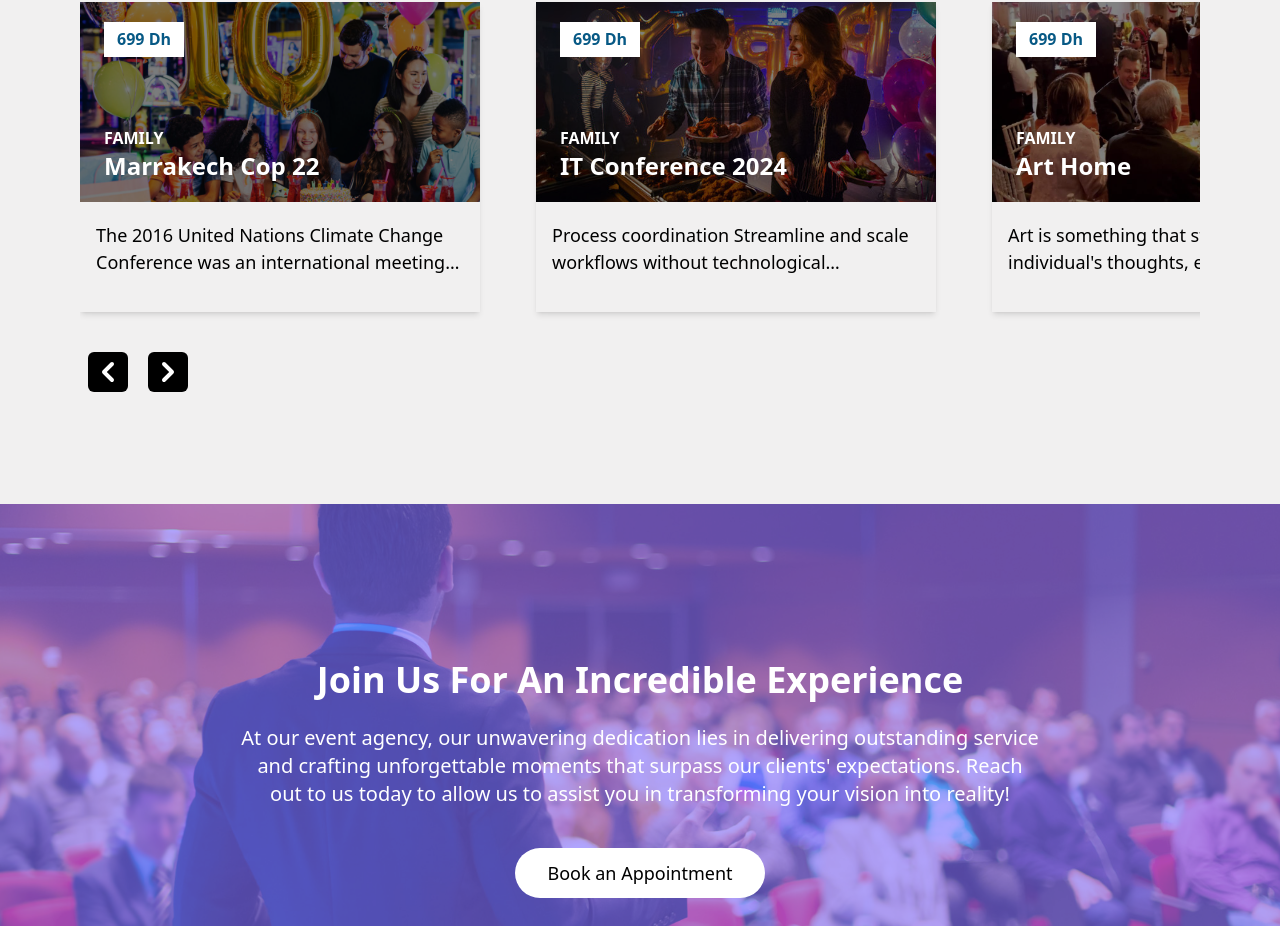
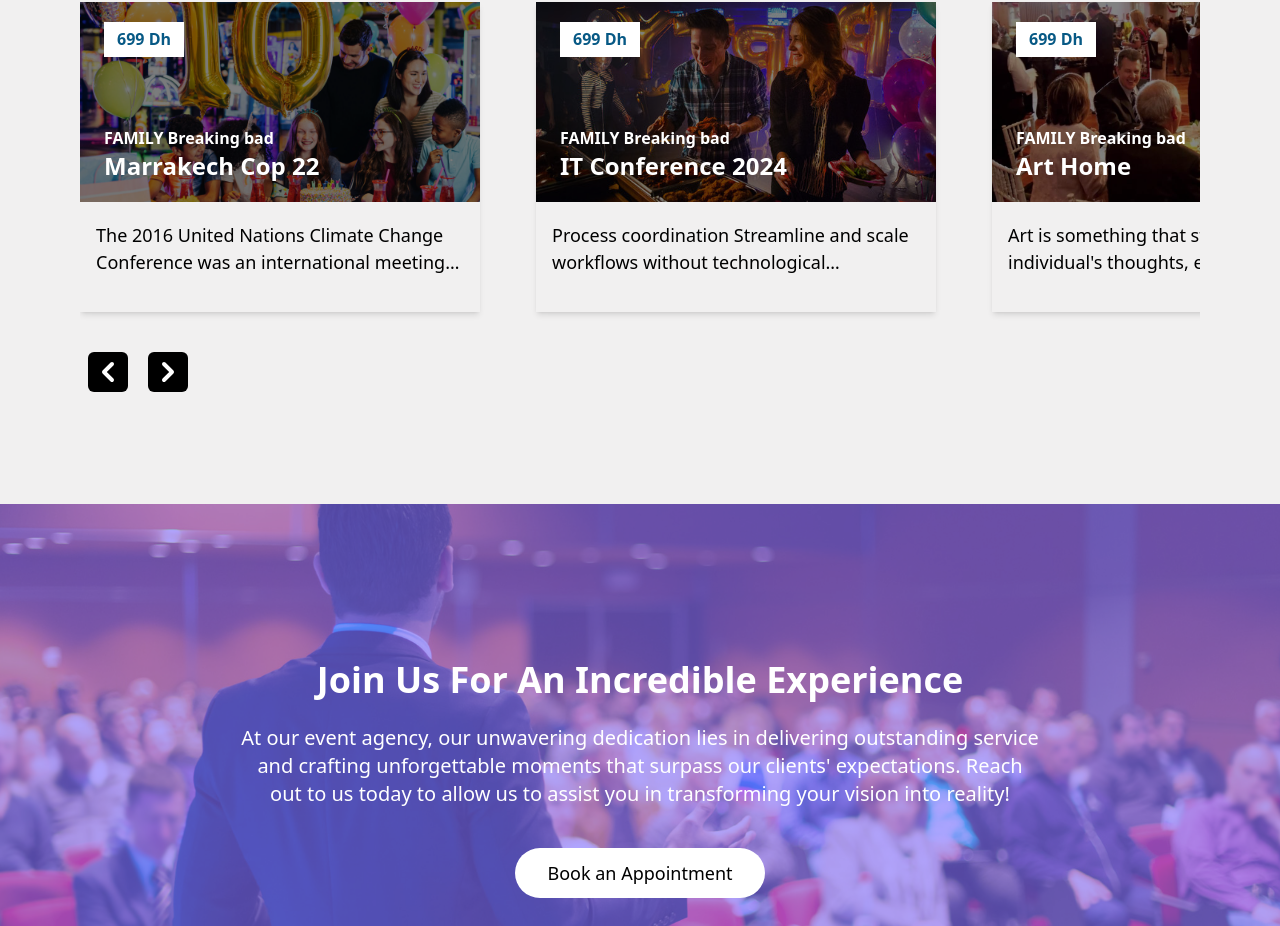
Before and after one commit to mohamedBelalia/EventsRoom, a React (Create React App) app: page / in a window 1280 px wide. Shown: the part 2336-3262 px from the top of the page. Built offline with nearby package versions, Linux system fonts and the light colour scheme.

Commit message:
Home Page modifications by Ayoub Soufiane Mohamed

```diff
--- a/src/Pages/Home/LastEvents.jsx
+++ b/src/Pages/Home/LastEvents.jsx
@@ -43,7 +43,7 @@ const LastEvents = () => {
                         <p>699 Dh</p>
                       </div>
                       <div>
-                        <p className='text-white font-bold'>FAMILY</p>
+                        <p className='text-white font-bold'>FAMILY Breaking bad</p>
                         <h1 className='text-white font-semibold text-2xl'>{eventInfo.eventName}</h1>
                       </div>
                   </div>
```
